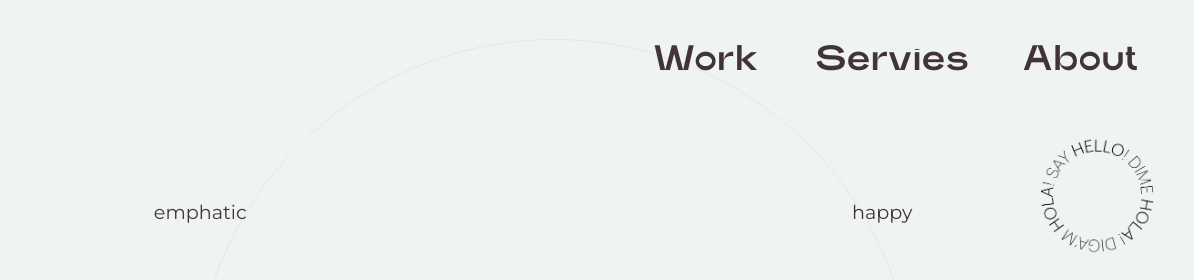
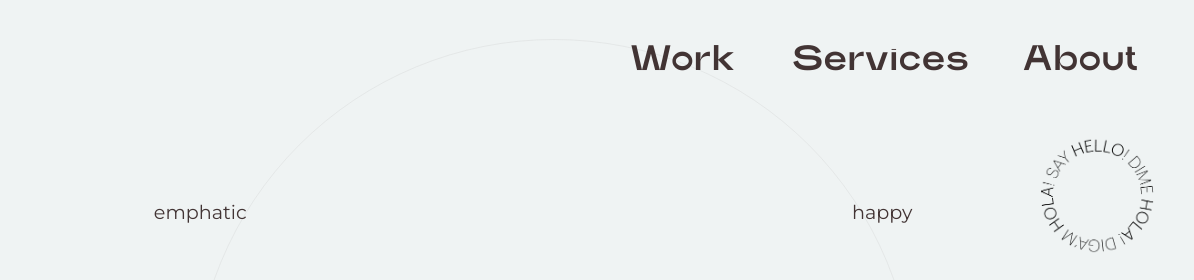
Before and after one commit to paulabatlle/old_paulabatlle.github.io, a plain HTML site: page index.html in a window 1280 px wide. Shown: the top 280 px of the page, 86-1280 px from the left. Drawn offline with Linux system fonts and the light colour scheme; files whose address does not match are found by name.

Commit message:
canvis nom navegador

```diff
--- a/index.html
+++ b/index.html
@@ -28,7 +28,7 @@
                 <nav class= "navegador">
                     <ul class="navegador-list">
                         <li class="navegador-item"> <a href="work/trabajos.html">Work</a> </li>
-                        <li class="navegador-item"> <a href="servicios/servicios.html">Servies</a></li>
+                        <li class="navegador-item"> <a href="servicios/servicios.html">Services</a></li>
                         <li class="navegador-item"> <a href="sobre-mi/about.html">About</a> </li>
                     </ul>
                 </nav>
```
